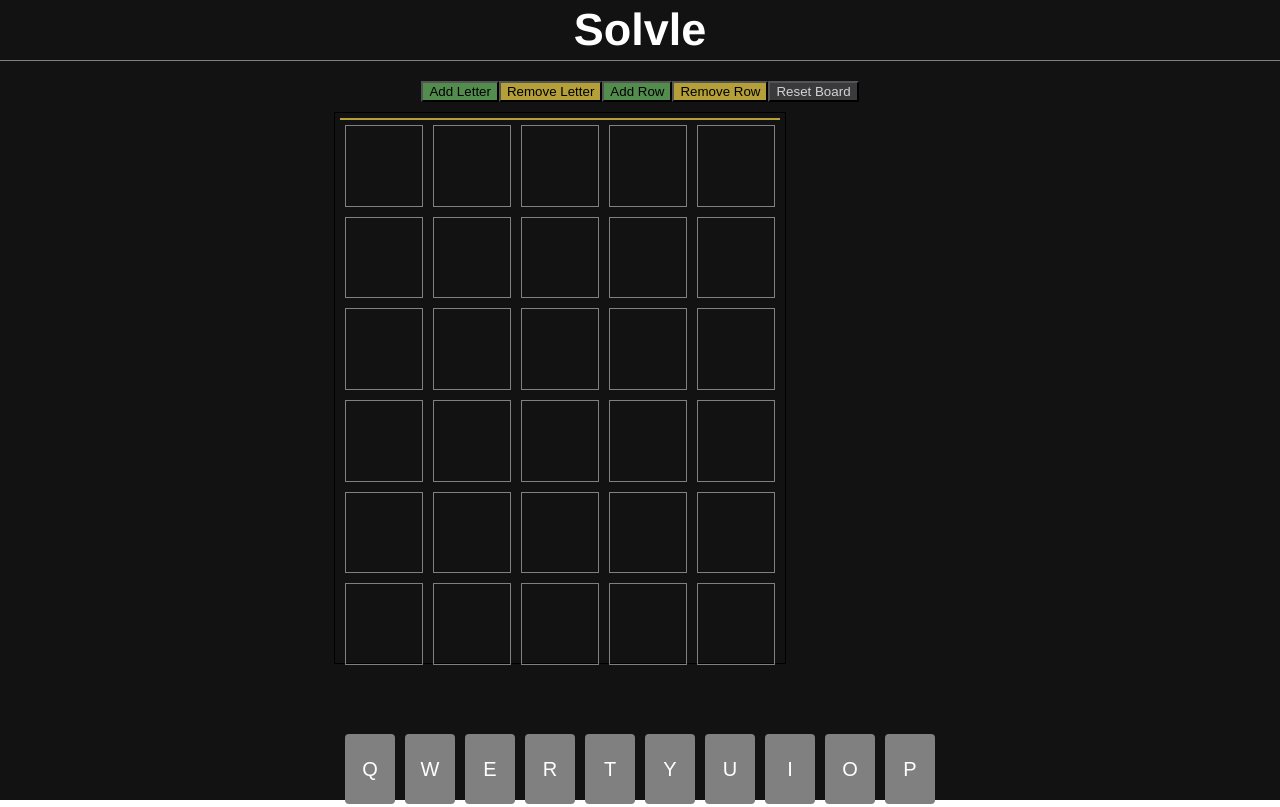
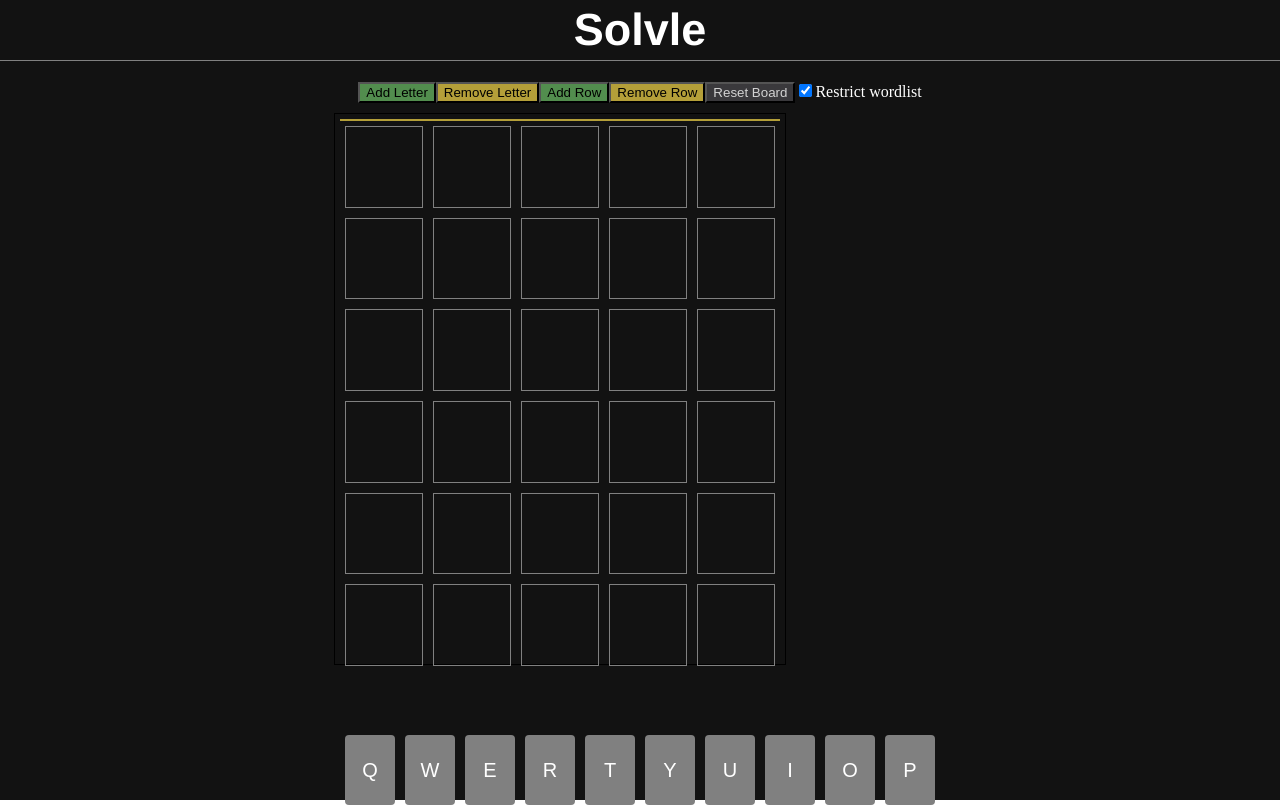
Before and after one commit to apritchard/solvle, a React (Create React App) app in the folder solvle-front/: page / in a window 1280 px wide. Shown: the top 807 px of the page. Built offline with nearby package versions, Linux system fonts and the light colour scheme.

Commit message:
Added toggle for restricting word list

```diff
--- a/solvle-front/src/App.js
+++ b/solvle-front/src/App.js
@@ -65,6 +65,7 @@ function App() {
     const [knownLetters, setKnownLetters] = useState(initialKnownLetters(boardState.settings.wordLength));
     const [unsureLetters, setUnsureLetters] = useState(initialUnsureLetters(boardState.settings.wordLength));
     const [currentOptions, setCurrentOptions] = useState(new Set());
+    const [restrictWords, setRestrictWords] = useState(true);
 
     const resetBoard = (rows, width) => {
         setBoardState(initialBoardState(rows, width));
@@ -180,20 +181,22 @@ function App() {
                 value={{
                     boardState,
                     setBoardState,
+                    currentOptions,
+                    setCurrentOptions,
+                    availableLetters,
+                    knownLetters,
+                    unsureLetters,
+                    restrictWords,
+                    setRestrictWords,
                     onSelectLetter,
                     onDelete,
                     onEnter,
-                    availableLetters,
-                    knownLetters,
-                    unsureLetters,
                     addKnownLetter,
                     removeKnownLetter,
                     addUnsureLetter,
                     removeUnsureLetter,
                     addAvailableLetter,
                     removeAvailableLetter,
-                    currentOptions,
-                    setCurrentOptions,
                     onSelectWord,
                     resetBoard
                 }}
--- a/solvle-front/src/components/Controls.js
+++ b/solvle-front/src/components/Controls.js
@@ -5,6 +5,8 @@ import {AppContext} from "../App";
 function Controls() {
     const {
         boardState,
+        restrictWords,
+        setRestrictWords,
         resetBoard
     } = useContext(AppContext);
 
@@ -36,6 +38,10 @@ function Controls() {
         resetBoard(boardState.settings.attempts, boardState.settings.wordLength);
     }
 
+    const toggleResetWords = () => {
+        setRestrictWords(!restrictWords);
+    }
+
     return (
         <div className="controls">
             <Button variant="primary" onClick={increaseWordLength}>Add Letter</Button>
@@ -43,6 +49,10 @@ function Controls() {
             <Button variant="primary" onClick={increaseAttempts}>Add Row</Button>
             <Button variant="secondary" onClick={decreaseAttempts}>Remove Row</Button>
             <Button variant="danger" onClick={clickReset}>Reset Board</Button>
+            <label title="Limits 5-character words to known Wordle wordlist">
+                <input type="checkbox" checked={restrictWords} onChange={toggleResetWords}  />
+                Restrict wordlist
+            </label>
         </div>
     );
 }
--- a/solvle-front/src/components/Options.js
+++ b/solvle-front/src/components/Options.js
@@ -10,7 +10,8 @@ function Options(props) {
         knownLetters,
         unsureLetters,
         onSelectWord,
-        boardState
+        boardState,
+        restrictWords
     } =
         useContext(AppContext);
 
@@ -39,13 +40,13 @@ function Options(props) {
         }
 
         console.log("Fetching " + wordleString);
-        fetch('/solvle/' + wordleString + "?wordLength=" + boardState.settings.wordLength + "&wordleDict=true")
+        fetch('/solvle/' + wordleString + "?wordLength=" + boardState.settings.wordLength + "&wordleDict=" + restrictWords)
             .then(res => res.json())
             .then((data) => {
                 console.log(data);
                 setCurrentOptions(data.words);
             });
-    }, [setCurrentOptions, boardState.settings.wordLength, availableLetters, knownLetters, unsureLetters]);
+    }, [setCurrentOptions, boardState.settings.wordLength, availableLetters, knownLetters, unsureLetters, restrictWords]);
 
     return (
 
```
